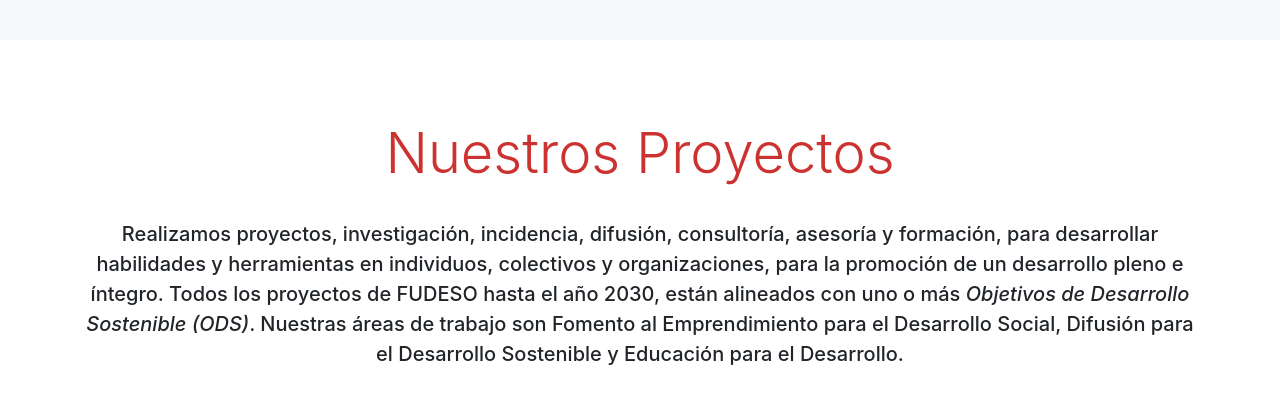
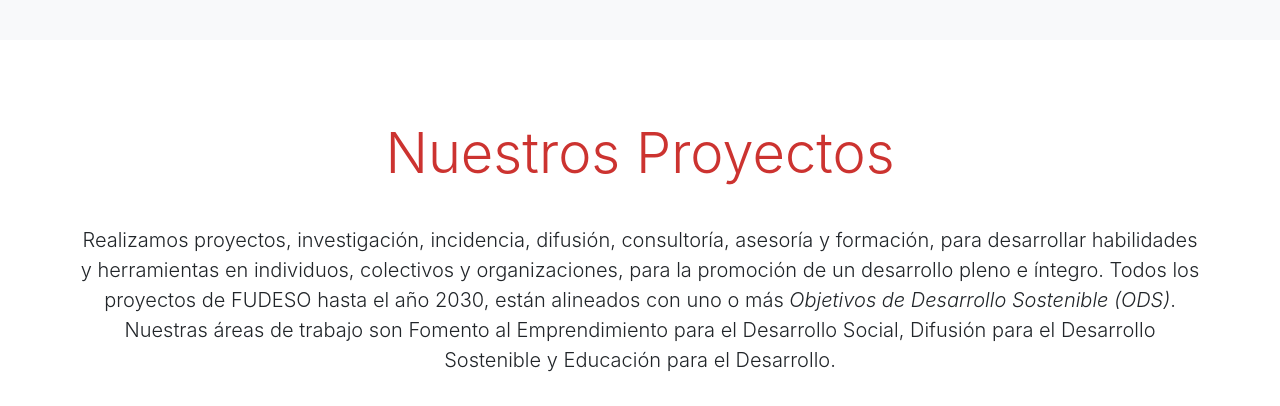
Before and after one commit to sorayasm/fudeso, a website: page index.html in a window 1280 px wide. Shown: the part 1360-1766 px from the top of the page. Drawn offline with nearby package versions, Linux system fonts and the light colour scheme.

Commit message:
home css

```diff
--- a/index.html
+++ b/index.html
@@ -91,7 +91,7 @@
          <!-- About -->
         <section id="about" class="row bg-light">
             <div class="col-12">
-                <h2 class="display-4 text-center animated text-primary">Sobre Nosotros</h2>
+                <h2 class="display-4 animated text-primary text-center">Sobre Nosotros</h2>
             </div>
             <div class="col-12 col-md-6 col-lg-6 p-fudeso lead align-self-center">
                 <p>La <b>Fundación para el Desarrollo Social (FUDESO)</b> es una organización sin fines de lucro presente en Chile, que tiene como misión trabajar para construir una Sociedad plena e íntegramente desarrollada, donde se consideren todas las dimensiones del ser humano y su entorno.</p>
@@ -109,10 +109,10 @@
         </section>
         <!-- Projects -->
         <section id="projects" class="row">
-            <div class="col-12">
+            <div class="col-12 lead">
                 <h2 class="display-4 animated text-primary text-center">Nuestros Proyectos</h2>
                 <br>
-                <p class="lead-fudeso text-center">Realizamos proyectos, investigación, incidencia, difusión, consultoría, asesoría y formación, para desarrollar habilidades y herramientas en individuos, colectivos y organizaciones, para la promoción de un desarrollo pleno e íntegro. Todos los proyectos de FUDESO hasta el año 2030, están alineados con uno o más <i>Objetivos de Desarrollo Sostenible (ODS)</i>. Nuestras áreas de trabajo son Fomento al Emprendimiento para el Desarrollo Social, Difusión para el Desarrollo Sostenible y Educación para el Desarrollo.</p>
+                <p class="text-center">Realizamos proyectos, investigación, incidencia, difusión, consultoría, asesoría y formación, para desarrollar habilidades y herramientas en individuos, colectivos y organizaciones, para la promoción de un desarrollo pleno e íntegro. Todos los proyectos de FUDESO hasta el año 2030, están alineados con uno o más <i>Objetivos de Desarrollo Sostenible (ODS)</i>. Nuestras áreas de trabajo son Fomento al Emprendimiento para el Desarrollo Social, Difusión para el Desarrollo Sostenible y Educación para el Desarrollo.</p>
                 <br>
                 <div class="row projects-row text-center">
                     <div class="col-12 col-md-3 col-lg-3">
```
